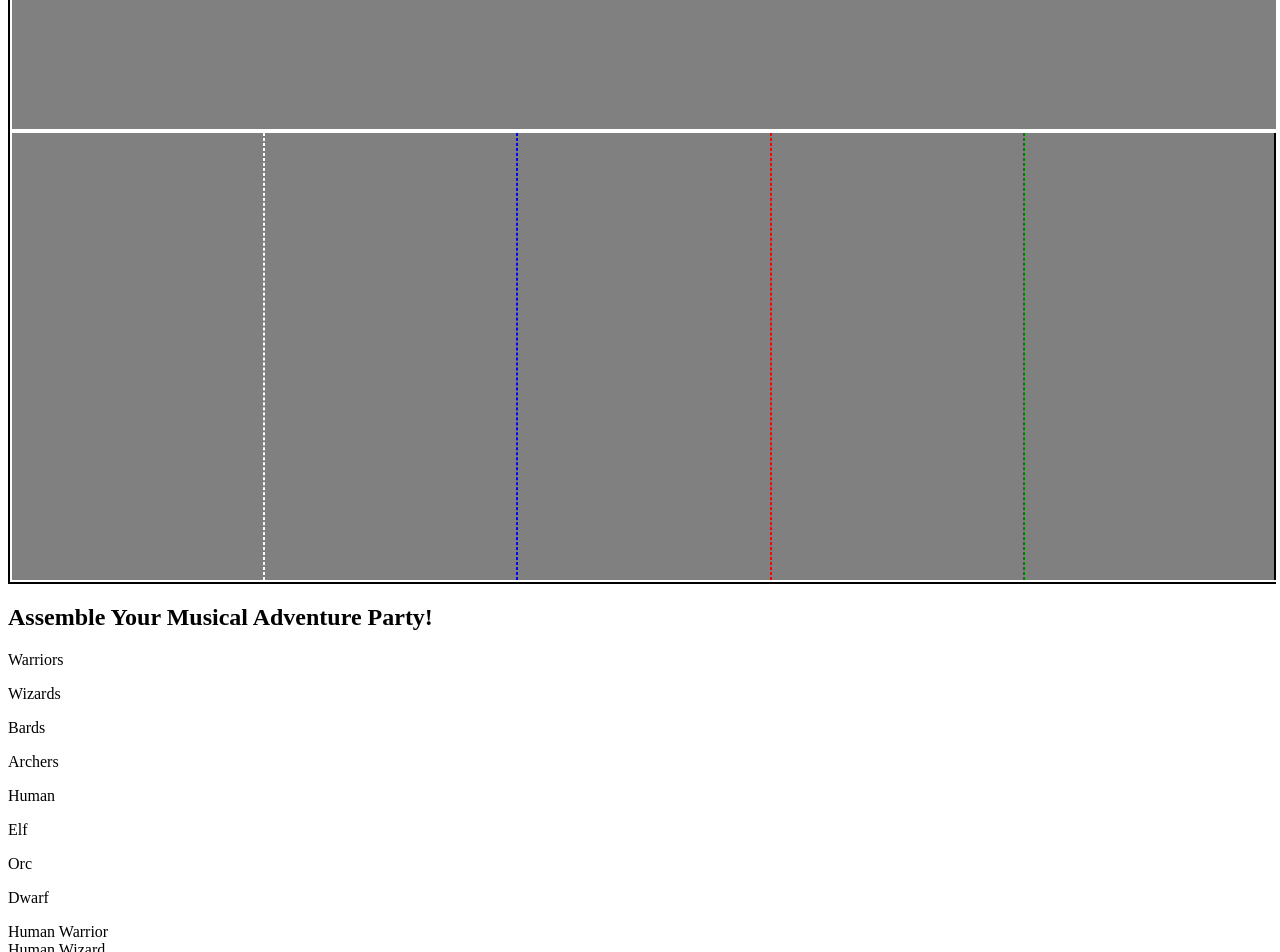
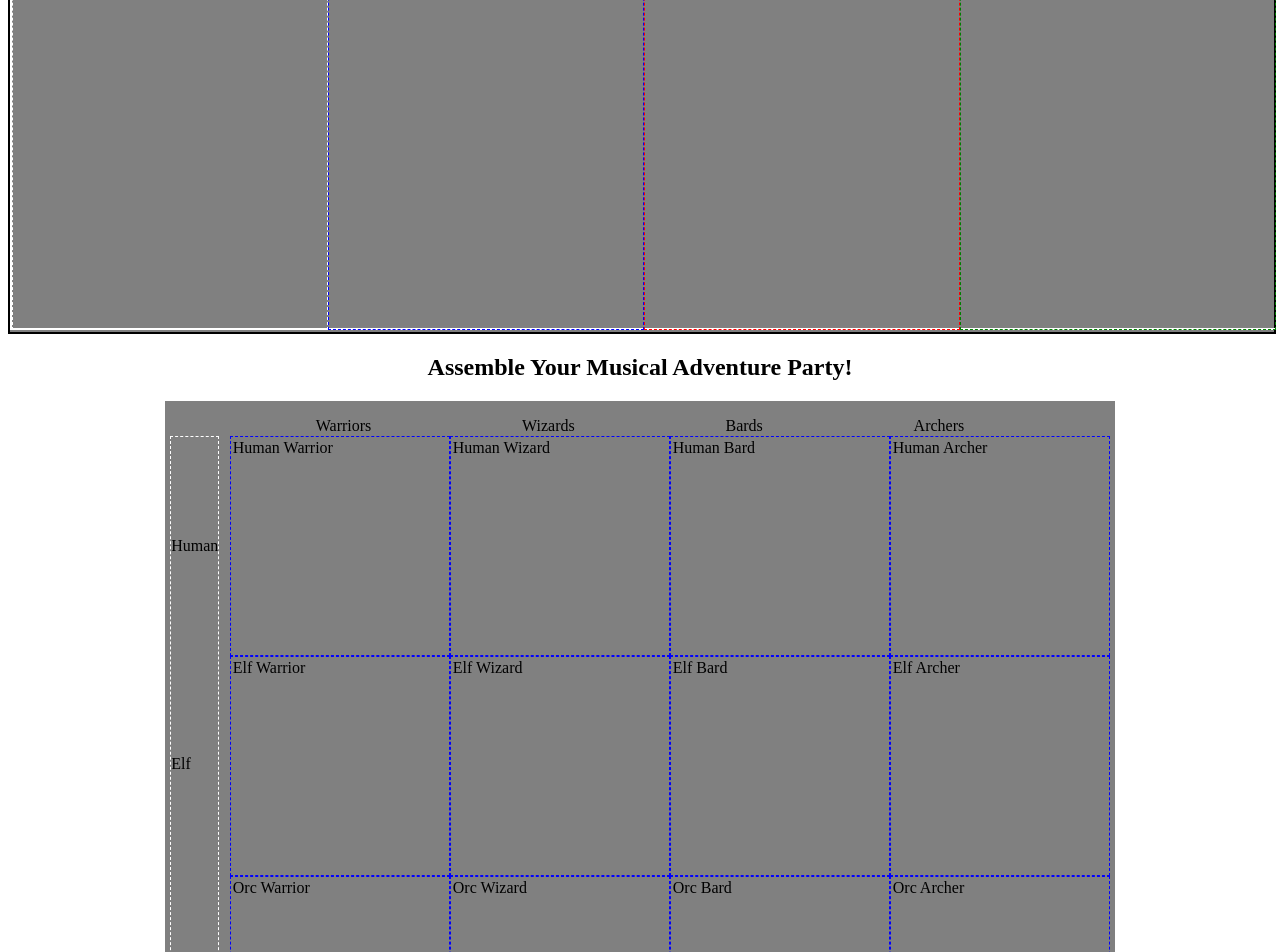
Before and after one commit to BitchMcgee/Amerongen_N_Taylor_J_musicMixer, a plain HTML site: page index.html in a window 1280 px wide. Shown: the part 700-1652 px from the top of the page. Drawn offline with Linux system fonts and the light colour scheme; a script that the page names is missing.

Commit message:
fine tuned content boxes to be spaced and flow better together.

```diff
--- a/css/main.css
+++ b/css/main.css
@@ -1,14 +1,19 @@
  @@charset "UTF-8";
 /*CSS Document*/
 .hidden { display: none;}
+/*PLAY AREA START*/
 #play {
   width: 100%;
-  height:1200px;
+  height:950px;
   background-color: grey;
   border: solid black 2px;
   display: flex;
   flex-direction: column;
   justify-content: center;
+}
+.containDM {
+  display: flex;
+  align-items: flex-start;
 }
 #DM {
   width: 100%;
@@ -16,34 +21,119 @@
   background-color: black;
   margin-top: 0px;
   color: white;
+  /*display: flex;
+  align-items: flex-start;*/
+
 }
-.viewBox {
+/*.viewBox {
   width: 100%;
-  height: 300px;
+  height: 150px;
   background-color: grey;
   border: solid white 2px;
-}
+}*/
 .dropZone {
   width: 100%;
-  height: 450px;
+  height: 475px;
   border: solid white 2px;
   display: flex;
   flex-direction: row;
   justify-content: space-evenly;
 }
 .zone1 {
-  width, height: 25%;
+  width: 25%;
+  height:475px;
   border: dashed white 1px;
 }
 .zone2 {
-  width, height: 25%;
+  width: 25%;
+  height:475px;
   border: dashed blue 1px;
 }
 .zone3 {
-  width, height: 25%;
+  width: 25%;
+  height:475px;
   border: dashed red 1px;
 }
 .zone4 {
-  width, height: 25%;
+  width: 25%;
+  height:475px;
   border: dashed green 1px;
 }
+/*PLAY AREA END*/
+/*CHOICE AREA START*/
+.intro {
+  text-align: center;
+}
+#container {
+  display: flex;
+  justify-content: center;
+}
+.options {
+  width: 950px;
+  height: 950px;
+  display: flex;
+  flex-direction: column;
+  background-color: grey;
+  align-items: center;
+  /*justify-content: center;*/
+}
+.lowHalf {
+  width:100%;
+  height: 900px;
+  display: flex;
+  flex-direction: row;
+  justify-content: space-around;
+}
+.classes {
+  display: flex;
+  flex-direction: row;
+  width: 100%;
+  height: 15px;
+  /*align-items: center;*/
+  justify-content: space-evenly;
+}
+.classPick {
+  text-align: center;
+}
+.races {
+  display: flex;
+  flex-direction: column;
+  justify-content: flex-start;
+  border: dashed white 1px;
+  align-items: stretch;
+  margin-top: 20px;
+}
+.races p {
+  display: flex;
+  flex-direction: column;
+  margin-top: 100px;
+  margin-bottom: 100px;
+}
+.characters {
+  display: flex;
+  flex-direction: column;
+  margin-top: 20px;
+}
+.adventurer {
+  width: 214px;
+  height: 214px;
+  padding: 2px;
+  border: dashed blue .5px;
+}
+.human {
+  display: flex;
+  flex-direction: row;
+}
+.elf {
+  display: flex;
+  flex-direction: row;
+}
+.orc {
+  display: flex;
+  flex-direction: row;
+}
+.dwarf {
+  display: flex;
+  flex-direction: row;
+}
+/*CHOICE AREA END*/
--- a/index.html
+++ b/index.html
@@ -14,16 +14,17 @@
 	<h1>D&D with D&D</h1>
 	<section id="play">
 		<!--<h2 class="hidden">Play Area</h2>-->
-		<div id="DM">Dungeon Master</div> <!--replace with model-->
+		<div class="containDM"><div id="DM">Dungeon Master</div></div> <!--replace with model-->
 		<div class="viewBox">Space for extra boxes</div>
 		<div class="dropZone">
-			<div class="zone1"></div>
-			<div class="zone2"></div>
-			<div class="zone3"></div>
-			<div class="zone4"></div>
+			<div class="zone1">Slot 1</div>
+			<div class="zone2">Slot 2</div>
+			<div class="zone3">Slut 3</div>
+			<div class="zone4">Slot 4</div>
 		</div>
 	</section>
 	<h2 class="intro">Assemble Your Musical Adventure Party!</h2>
+	<section id="container">
 	<div class="options">
 		<div class="classes">
 			<p class="classPick">Warriors</p>
@@ -31,6 +32,7 @@
 			<p class="classPick">Bards</p>
 			<p class="classPick">Archers</p>
 		</div>
+		<div class="lowHalf">
 			<div class="races">
 			<p class="racePick">Human</p>
 			<p class="racePick">Elf</p>
@@ -38,25 +40,34 @@
 			<p class="racePick">Dwarf</p>
 		</div>
 			<div class="characters">
+			<div class="human">
 				<div class="adventurer">Human Warrior</div>
 				<div class="adventurer">Human Wizard</div>
 				<div class="adventurer">Human Bard</div>
 				<div class="adventurer">Human Archer</div>
+			</div>
+			<div class="elf">
 				<div class="adventurer">Elf Warrior</div>
 				<div class="adventurer">Elf Wizard</div>
 				<div class="adventurer">Elf Bard</div>
 				<div class="adventurer">Elf Archer</div>
+			</div>
+			<div class="orc">
 				<div class="adventurer">Orc Warrior</div>
 				<div class="adventurer">Orc Wizard</div>
 				<div class="adventurer">Orc Bard</div>
 				<div class="adventurer">Orc Archer</div>
+			</div>
+			<div class="dwarf">
 				<div class="adventurer">Dwarf Warrior</div>
 				<div class="adventurer">Dwarf Wizard</div>
 				<div class="adventurer">Dwarf Bard</div>
 				<div class="adventurer">Dwarf Archer</div>
 			</div>
 		</div>
-
+		</div>
+		</div>
+	</section>
 	<script src="js/main.js"></script>
 </body>
 </html>
```
Lines whose indentation alone changed are shown as unchanged.
